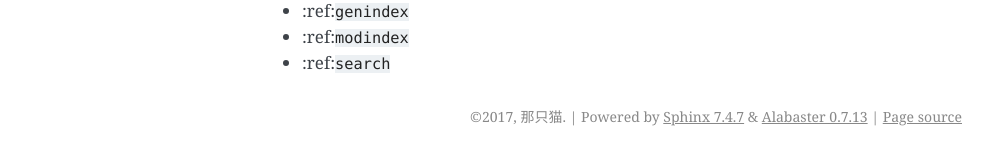
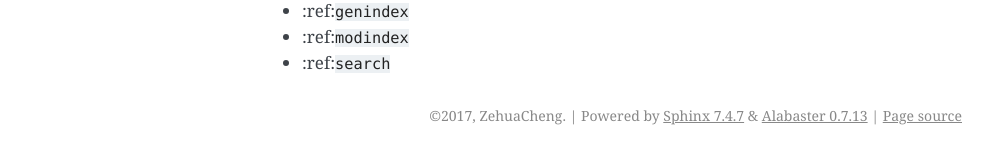
Before and after one commit to limberc/Ed-cn, a Sphinx documentation site: the page built from source/index.md, in a window 1280 px wide. Shown: the part 362-527 px from the top of the page, without its empty margins (148-1141 px from the left). Built offline with Sphinx 7.4.7, drawn with Linux system fonts in a browser that asks for light colours.

Commit message:
hello Ed

```diff
--- a/source/conf.py
+++ b/source/conf.py
@@ -52,8 +52,8 @@
 
 # General information about the project.
 project = 'Edward中文文档'
-copyright = '2017, 那只猫'
-author = '那只猫'
+copyright = '2017, ZehuaCheng'
+author = 'Zehua Cheng'
 
 # The version info for the project you're documenting, acts as replacement for
 # |version| and |release|, also used in various other places throughout the
```
